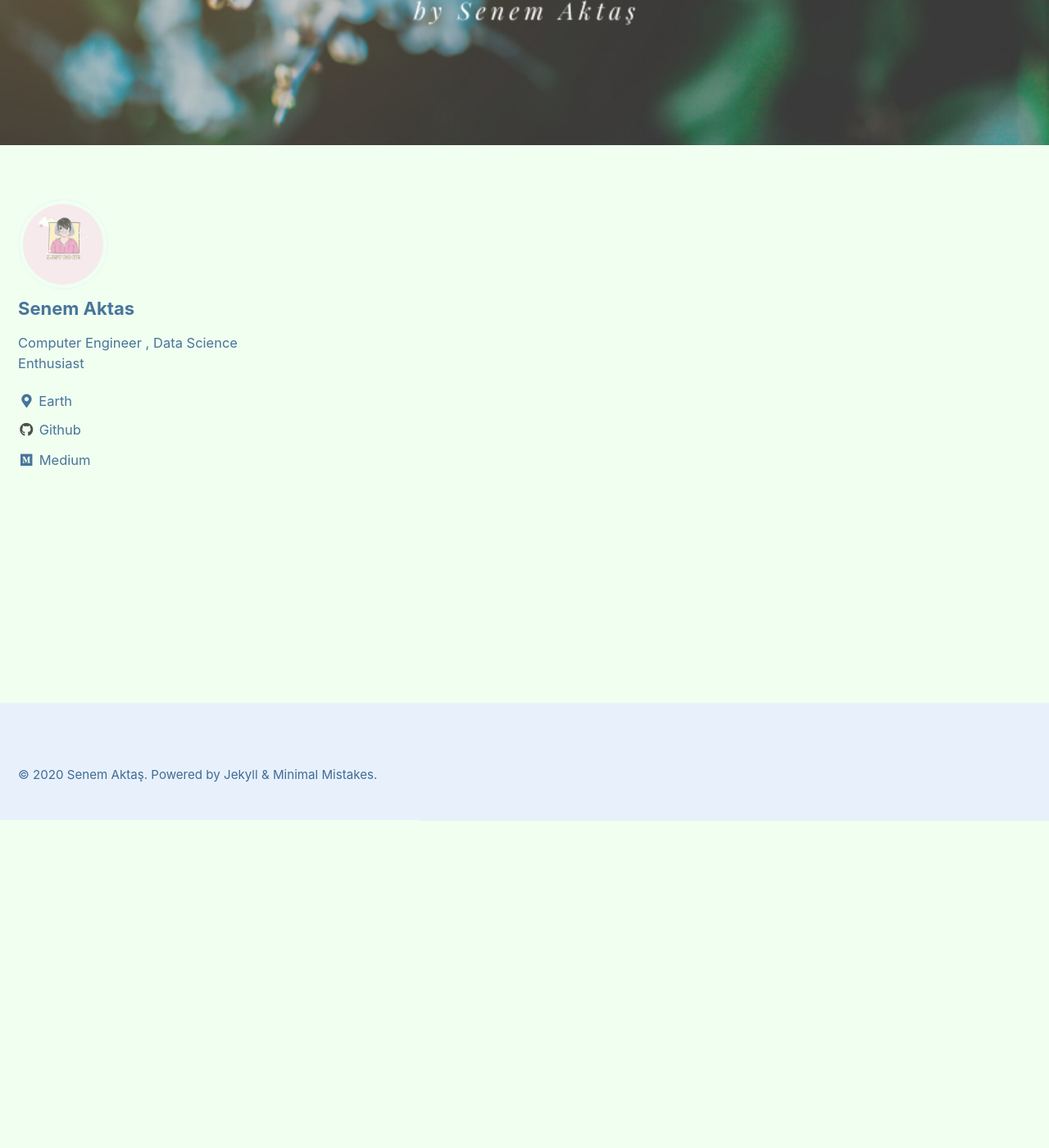
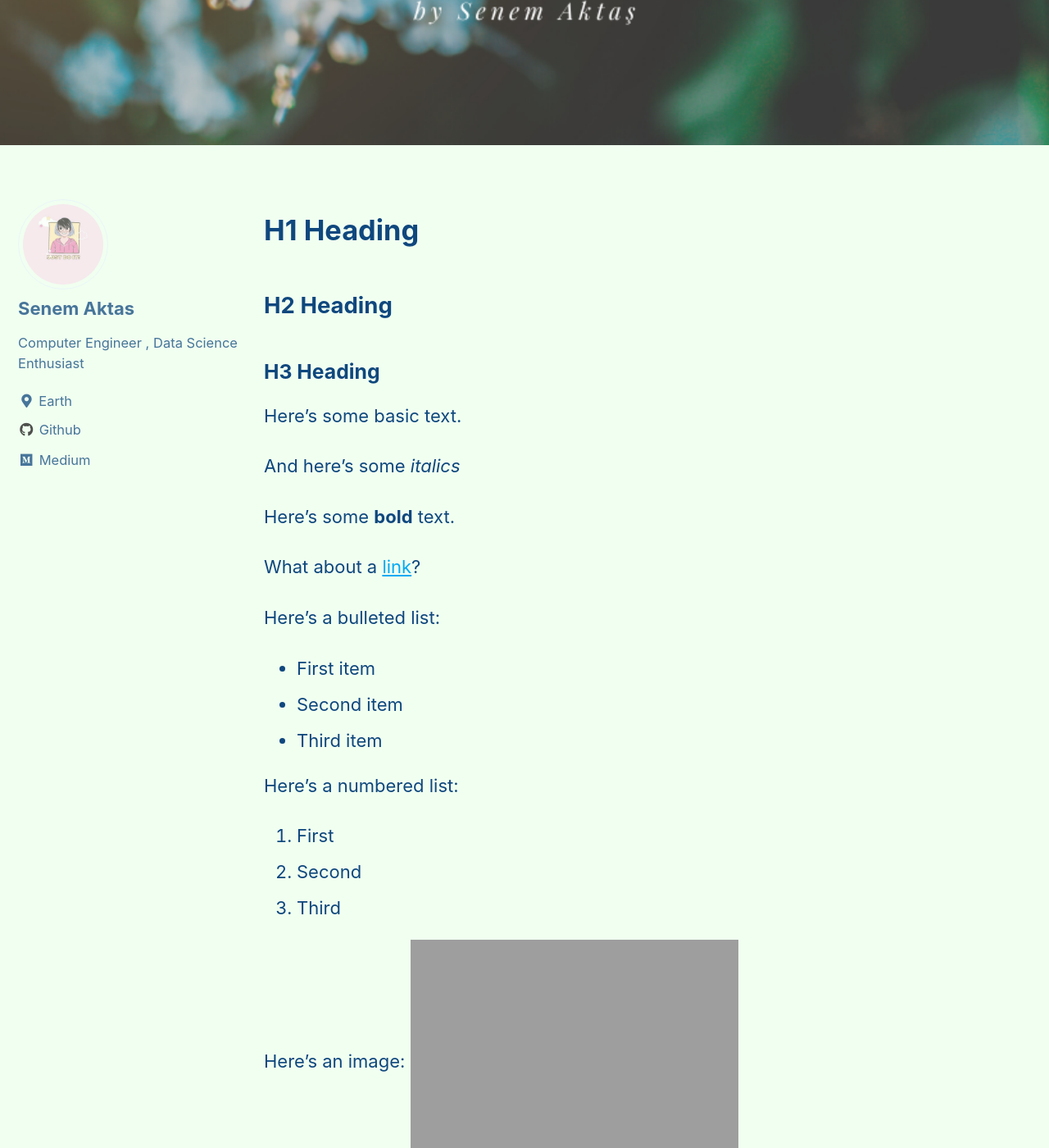
Before and after one commit to senemaktas/senemaktas.github.io, a Jekyll site: the page built from _pages/WebDesigns.md, in a window 1280 px wide and 1400 px high, scrolled down 399 px. Shown: the whole window at 82% size. Built offline with Jekyll 4.4.1, drawn with Linux system fonts in a browser that asks for light colours; cached includes are drawn as plain includes; some of the changed text lies outside the part shown.

Commit message:
Update WebDesigns.md

```diff
--- a/_pages/WebDesigns.md
+++ b/_pages/WebDesigns.md
@@ -7,3 +7,34 @@
   image: "/images/sitepostsphoto.png"
 
 ---
+
+# H1 Heading
+
+## H2 Heading
+
+### H3 Heading
+
+Here's some basic text.
+
+And here's some *italics*
+
+Here's some **bold** text.
+
+What about a [link](https://github.com/dataoptimal)?
+
+Here's a bulleted list:
+* First item
++ Second item
+- Third item
+
+Here's a numbered list:
+1. First
+2. Second
+3. Third
+
+
+Here's an image:
+<img src="{{ site.url }}{{ site.baseurl }}/images/perceptron/linsep.jpg" alt="linearly separable data">
+
+Here's another image using Kramdown:
+![alt]({{ site.url }}{{ site.baseurl }}/images/perceptron/linsep.jpg)
```
